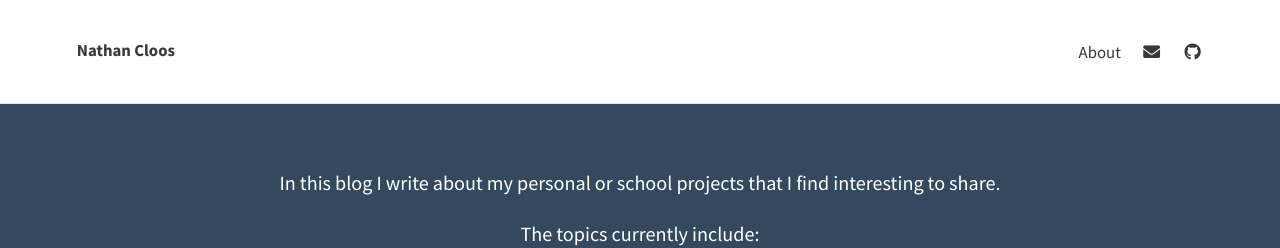
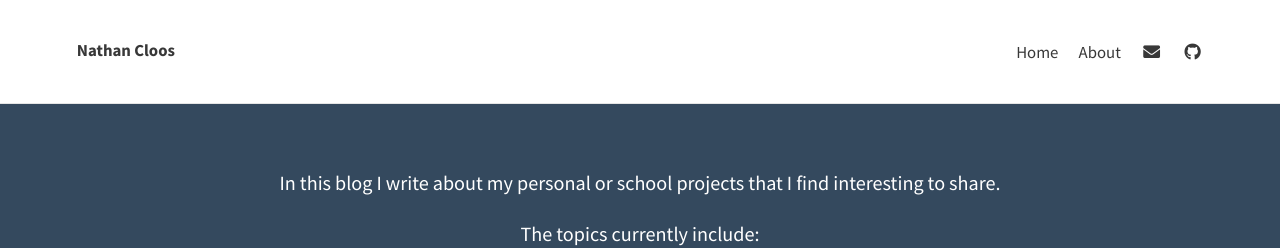
Before and after one commit to nacloos/nacloos.github.io, a Jekyll site: the page built from index.html, in a window 1280 px wide. Shown: the top 248 px of the page. Built offline with Jekyll 4.4.1, drawn with Linux system fonts in a browser that asks for light colours; nearby versions of some CDN libraries; the list of posts is cut into pages by our own code.

Commit message:
Add home nav button

```diff
--- a/_includes/header.html
+++ b/_includes/header.html
@@ -15,6 +15,11 @@
 	</div>
 	<nav class="site-nav">
 		<ul>
+			<!-- Home page button -->
+			<li>
+				<a class="page-link" href="{{ site.baseurl }}/">Home</a>
+			</li>
+			<!-- Other pages -->
 			{% if site.theme_settings.site_navigation_sort %}
 				{% assign site_pages = site.pages | sort: site.theme_settings.site_navigation_sort %}
 			{% else %}
```
